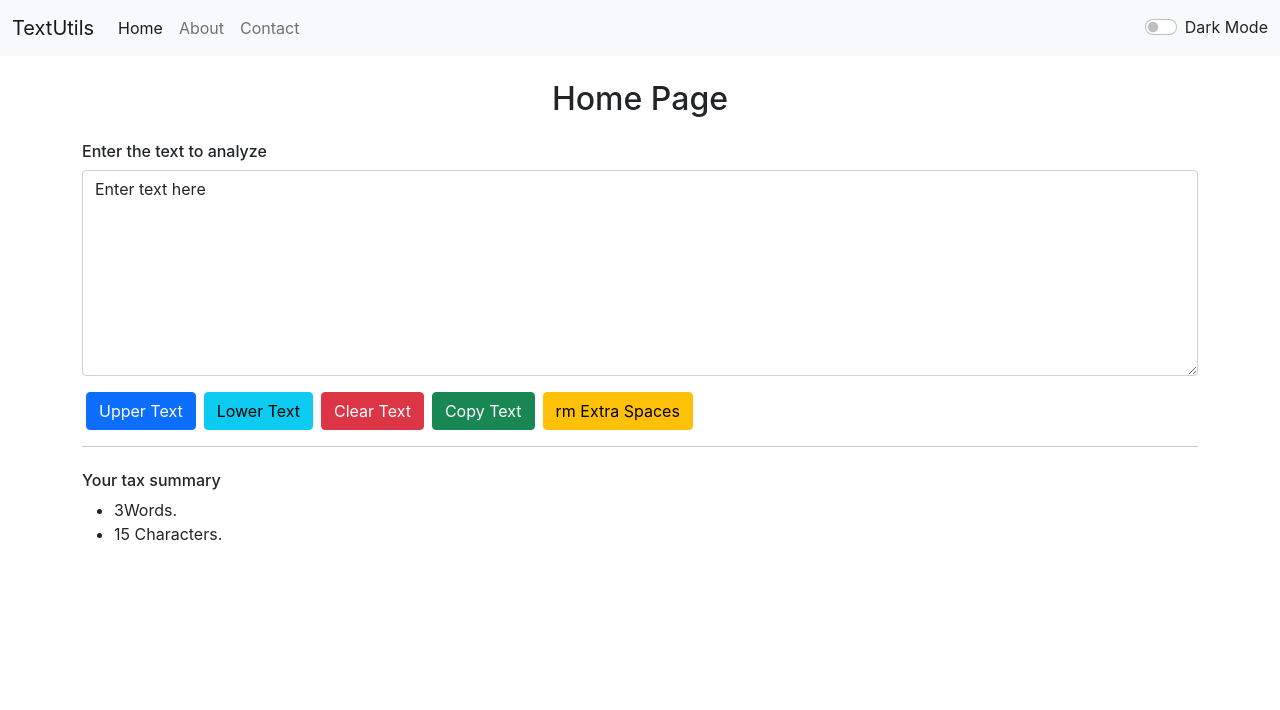
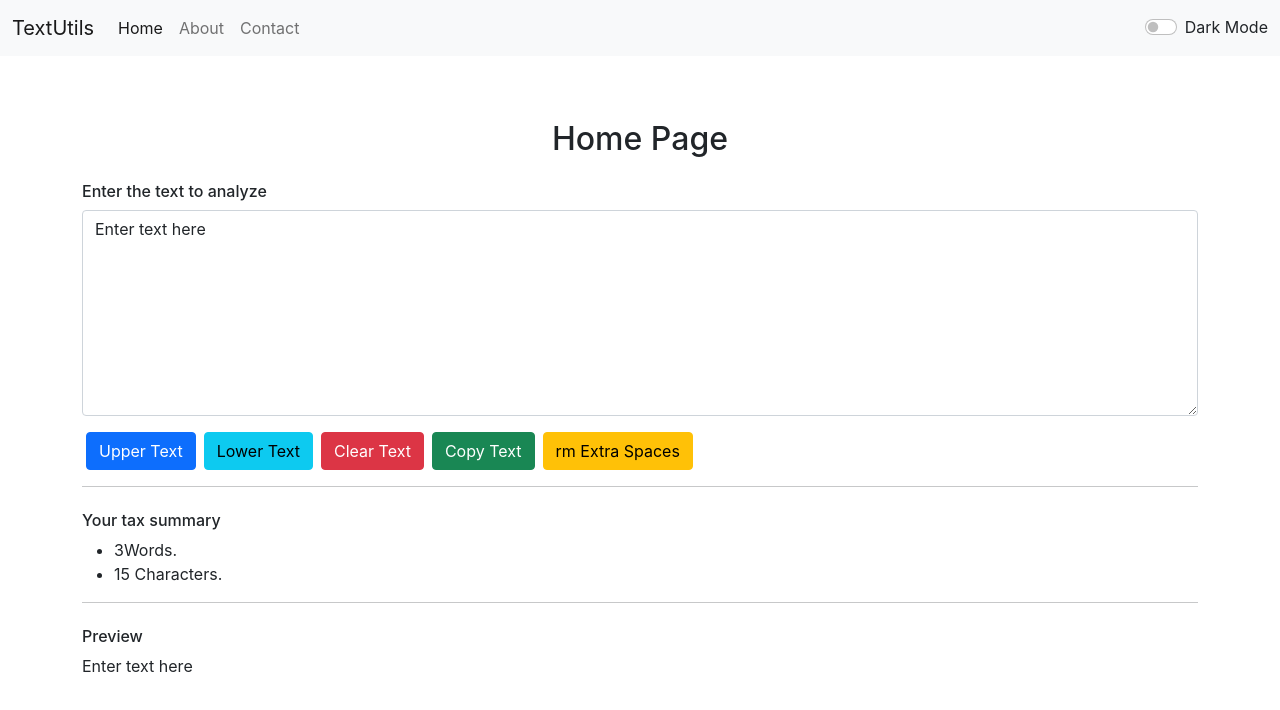
Before and after one commit to TechnicalSabir/react-textutils, a React (Create React App) app: page / in a window 1280 px wide. Shown: the top 710 px of the page. Built offline with nearby package versions, Linux system fonts and the light colour scheme.

Commit message:
tut 13 completed

```diff
--- a/src/App.js
+++ b/src/App.js
@@ -1,32 +1,50 @@
 import React, { useState } from "react";
+import { BrowserRouter as Router, Routes, Route } from "react-router-dom";
 import Navbar from "./components/Navbar";
 import Home from "./components/Home";
 import About from "./components/About";
 import Contact from "./components/Contact";
-import { BrowserRouter as Router, Routes, Route } from "react-router-dom";
+import Alert from "./components/Alert";
 
 
 function App() {
   const [darkMode, setDarkMode] = useState('light');
+  const [alert, setAlert] = useState(null);
+
+  const showAlert = (type, msg) => {
+    setAlert({
+      type: type,
+      msg: msg
+    })
+
+    setTimeout(() => {
+      setAlert(null);
+    }, 1500);
+  }
 
   const toggleColorMode = () => {
     if (darkMode === 'light') {
       setDarkMode('dark');
       document.body.style.background = "#042743";
+      showAlert('success', 'Dark Mode Enable.');
     } else {
       setDarkMode('light')
       document.body.style.background = "white";
+      showAlert('success', 'Light Mode Enable.');
     }
   }
   return (
     <>
       <Router>
         <Navbar title="TextUtils" toggleColorMode={toggleColorMode} darkMode={darkMode} />
-        <Routes>
-          <Route path="/" element={<Home darkMode={darkMode} />} />
-          {/* <Route path="/about" element={<About myStyle={myStyle}/>} /> */}
-          <Route path="/contact" element={<Contact />} />
-        </Routes>
+        <Alert alert={alert} />
+        <div style={{ marginTop: "4rem" }}>
+          <Routes>
+            <Route path="/" element={<Home showAlert={showAlert} darkMode={darkMode} />} />
+            {/* <Route path="/about" element={<About myStyle={myStyle}/>} /> */}
+            <Route path="/contact" element={<Contact />} />
+          </Routes>
+        </div>
       </Router>
 
 
--- /dev/null
+++ b/src/components/Alert.js
@@ -0,0 +1,13 @@
+import React from 'react'
+
+export default function Alert(porps) {
+    const capitalize = (word) => {
+        let lowerCase = word.toLowerCase();
+        return lowerCase.charAt(0).toUpperCase() + lowerCase.slice(1);
+    }
+    return (
+        porps.alert && <div className={`position-absolute w-100 alert alert-${porps.alert.type} alert-dismissible fade show`} role="alert">
+            <strong>{capitalize(porps.alert.type)}! </strong> {porps.alert.msg}
+        </div>
+    )
+}
--- a/src/components/Home.js
+++ b/src/components/Home.js
@@ -5,7 +5,7 @@ function Home(props) {
 
         <div className={`text-${props.darkMode === 'light' ? 'dark' : 'light' }`}>
             <h2 className="text-center my-4">Home Page</h2>
-            <TextForm heading="Enter the text to analyze" darkMode={props.darkMode} />
+            <TextForm heading="Enter the text to analyze" darkMode={props.darkMode} showAlert={props.showAlert} />
         </div>
     )
 
--- a/src/components/TextForm.js
+++ b/src/components/TextForm.js
@@ -10,22 +10,27 @@ export default function TextForm(props) {
 
     const textUpper = () => {
         setText(text.toUpperCase());
+        props.showAlert('success', 'Text convert to uppercase.');
     }
 
     const textClear = () => {
         setText('');
+        props.showAlert('success', 'Text cleared!.');
     }
 
     const copyText = () => {
         navigator.clipboard.writeText(text)
+        props.showAlert('success', 'Copied to clipboard.');
     }
     const textLower = () => {
         setText(text.toLocaleLowerCase());
+        props.showAlert('success', 'Text convert to lowercase.');
     }
 
     const rmExtraSpaces = () => {
         const newText = text.split(/[ ]+/);
         setText(newText.join(' '));
+        props.showAlert('success', 'Remove extra space from text.');
     }
 
     return (
@@ -50,6 +55,12 @@ export default function TextForm(props) {
                     <li>{text.split(/[ ]+/).length}Words.</li>
                     <li>{text.length} Characters.</li>
                 </ul>
+                <hr />
+            </div>
+
+            <div className="container my-2">
+                <h6>Preview</h6>
+                <p>{text}</p>
             </div>
         </>
     )
```
